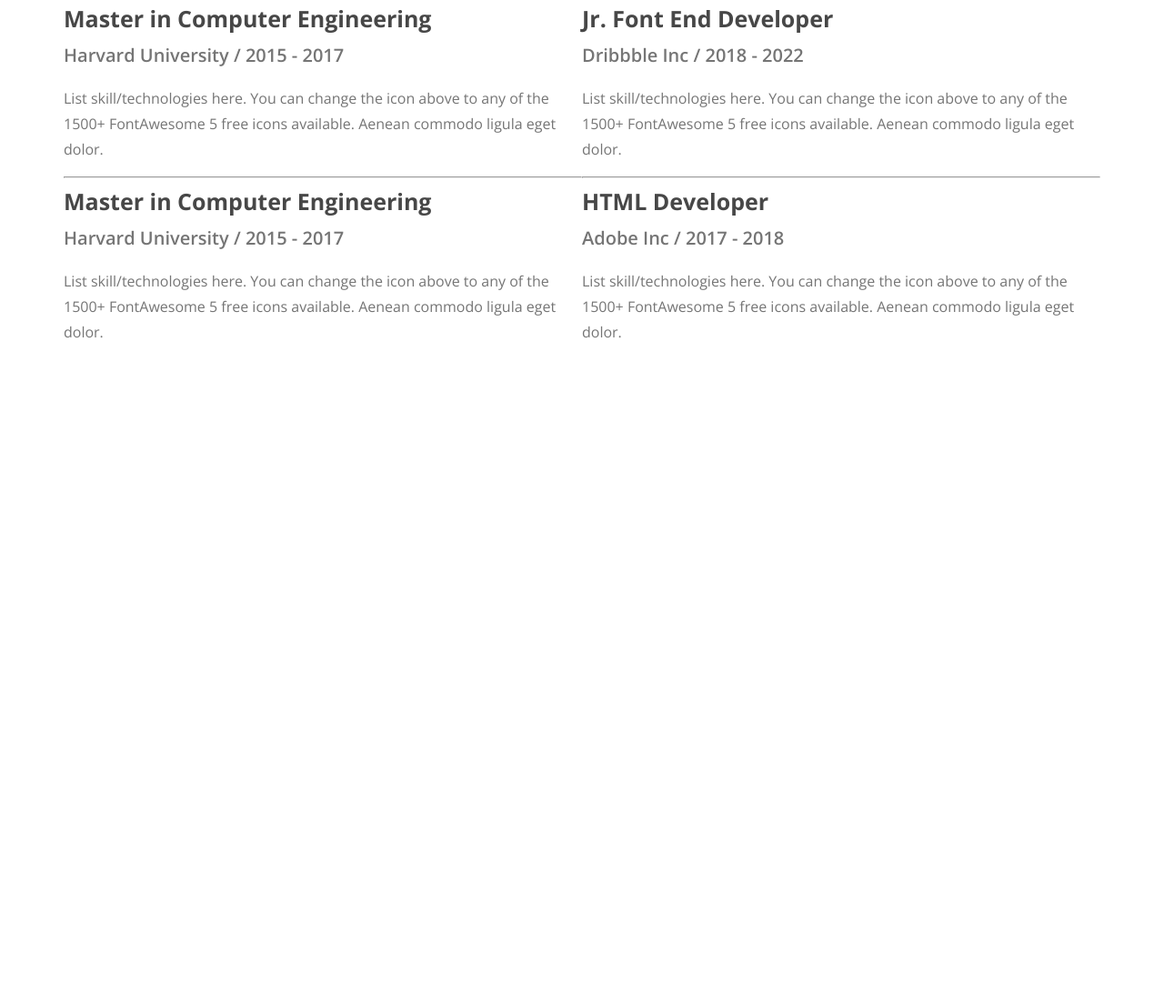
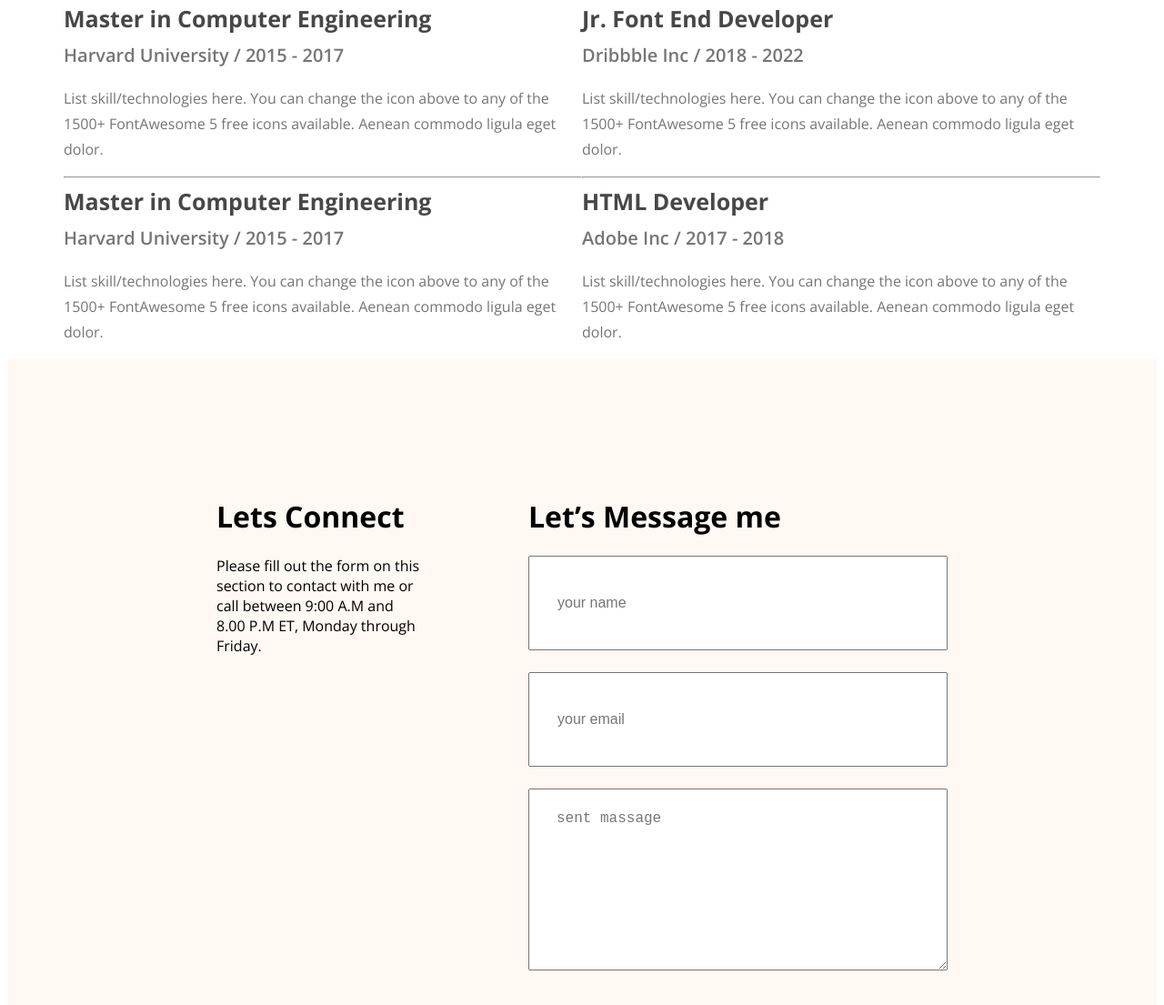
Before and after one commit to sk-shorif-1/profile, a plain HTML site: page index.html in a window 1280 px wide. Shown: the part 2915-4020 px from the top of the page at 91% size. Before the commit the page ends 3318 px from the top, so only its background shows below. Drawn offline with nearby package versions, Linux system fonts and the light colour scheme.

Commit message:
3rd-push

```diff
--- a/index.html
+++ b/index.html
@@ -141,8 +141,21 @@ to any of the 1500+ FontAwesome 5 free icons available. Aenean commodo ligula eg
         </section>
     </main>
 
-    <footer>
-
+    <footer class="footer-section">
+        <div class="form-container">
+            <div class="contact">
+                <h1>Lets Connect</h1>
+                <p>Please fill out the form on this section to contact with me or call between 9:00 A.M and 8.00 P.M ET, Monday through Friday.</p>
+            </div>
+            <div class="form">
+                <h1>Let’s Message me</h1>
+            <form action="">
+                <input class="name-email" type="text" placeholder="your name">
+                <input class="name-email" type="email" name="" id="" placeholder="your email">
+                <textarea class="massage" name="" id="" placeholder="sent massage"></textarea>
+            </form>
+            </div>
+        </div>
     </footer>
 
 </body>
--- a/styles/style.css
+++ b/styles/style.css
@@ -220,3 +220,45 @@ main{
     text-align: left;
     margin-top: 0px;
 }
+/* from-section */
+.footer-section{
+    height: 780px;
+    width: auto;
+    padding: 130px 230px;
+    background-color:#FFF8F3;
+}
+
+.form-container{
+    display: flex;
+}
+.contact{
+    width:562px;
+    margin-right:58.5px;
+}
+.form{
+    width: 461px;
+    margin-left:58.5px;
+}
+.name-email{
+    width: 397px;
+    height: 64px;
+    margin-bottom:24px;
+    padding: 18px 30px;
+    color: rgb(117, 117, 117);
+    font-size: 16px;
+    font-weight: 400;
+    line-height: 28px;
+    letter-spacing: 0%;
+    text-align: left;
+}
+.massage{
+    width: 429px;
+    height: 180px;
+    padding:18px 0 0 30px;
+    color: rgb(117, 117, 117);
+    font-size: 16px;
+    font-weight: 400;
+    line-height: 28px;
+    letter-spacing: 0%;
+    text-align: left;
+}
```
